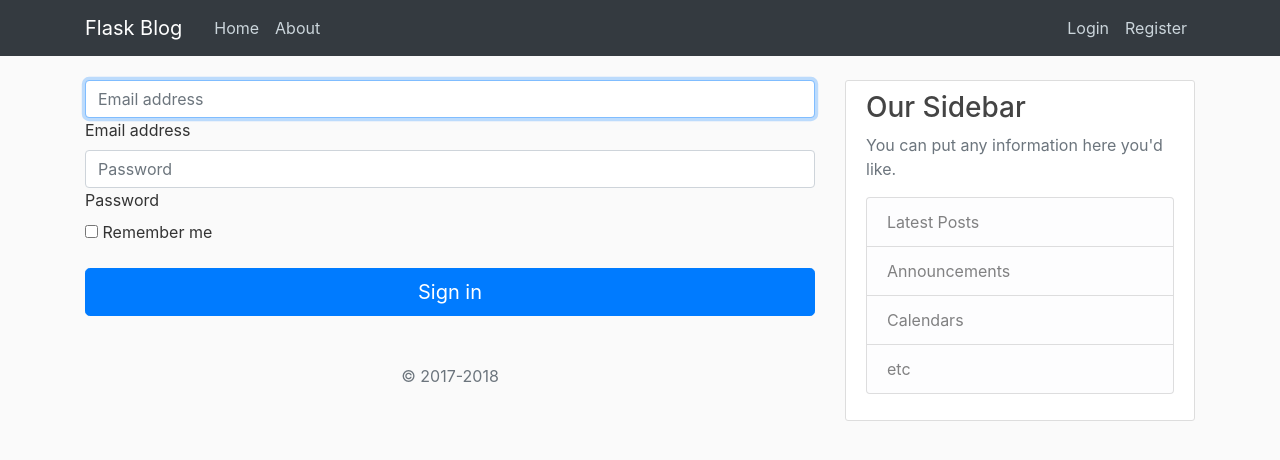
After one commit to rohitksingh/Flask-Code-Repository, a Flask app: page /register in a window 1280 px wide. The commit adds this page. Shown: the top 460 px of the page. Run offline with Flask 2, Linux system fonts and the light colour scheme; some libraries are stand-ins or nearby versions.

Commit message:
Added register and login template

```diff
--- a/flaskblog.py
+++ b/flaskblog.py
@@ -1,5 +1,8 @@
-from flask import Flask, render_template
+from flask import Flask, render_template, url_for
+from forms import LoginForm, RegistrationForm
 app = Flask(__name__)
+
+app.config['SECRET_KEY'] = 'oowewbcdeoproeporpebcoiffoekcjefdcdcndcoidfcbdc'
 
 posts = [
             {
@@ -27,5 +30,15 @@ def hello_world():
 def about_author():
     return render_template('about.html')
 
+@app.route('/register')
+def register():
+    form = RegistrationForm()
+    return render_template('register.html', form=form)
+
+@app.route('/login')
+def login():
+    form = LoginForm()
+    return render_template('login.html', form=form)
+
 if __name__ == '__main__':
     app.run(host='127.0.0.1',port=4455,debug=True)
--- /dev/null
+++ b/forms.py
@@ -0,0 +1,17 @@
+from flask_wtf import FlaskForm
+from wtforms import StringField, PasswordField, SubmitField, BooleanField
+from wtforms.validators import DataRequired, Length, Email, EqualTo
+
+
+class RegistrationForm(FlaskForm):
+    username = StringField('Username', validators = [DataRequired(), Length(min=5, max=20)])
+    emailmail = StringField('Email', validators=[DataRequired()])
+    password = PasswordField('Password', validators=[DataRequired()])
+    confirmPasword = PasswordField('Confirm Password', validators=[DataRequired(), EqualTo('password')])
+    submit = SubmitField('Sign Up')
+
+class LoginForm(FlaskForm):
+    emailmail = StringField('Email', validators=[DataRequired()])
+    password = PasswordField('Password', validators=[DataRequired()])
+    remember = BooleanField('Remember Me')
+    submit = SubmitField('Login')
--- a/templates/layout.html
+++ b/templates/layout.html
@@ -23,7 +23,7 @@
                   </div>
                   <!-- Navbar Right Side -->
                   <div class="navbar-nav">
-                    <a class="nav-item nav-link" href="/login">Login</a>
+                    <a class="nav-item nav-link" href="{{url_for('register')}}">Login</a>
                     <a class="nav-item nav-link" href="/register">Register</a>
                   </div>
                 </div>
--- /dev/null
+++ b/templates/register.html
@@ -0,0 +1,22 @@
+{% extends 'layout.html' %}
+{% block content %}
+<form class="form-signin">
+    <div class="form-label-group">
+      <input type="email" id="inputEmail" class="form-control" placeholder="Email address" required autofocus>
+      <label for="inputEmail">Email address</label>
+    </div>
+
+    <div class="form-label-group">
+      <input type="password" id="inputPassword" class="form-control" placeholder="Password" required>
+      <label for="inputPassword">Password</label>
+    </div>
+
+    <div class="checkbox mb-3">
+      <label>
+        <input type="checkbox" value="remember-me"> Remember me
+      </label>
+    </div>
+    <button class="btn btn-lg btn-primary btn-block" type="submit">Sign in</button>
+    <p class="mt-5 mb-3 text-muted text-center">&copy; 2017-2018</p>
+  </form>
+{% endblock %}
```
Also changed, not shown: templates/login.html (added).
